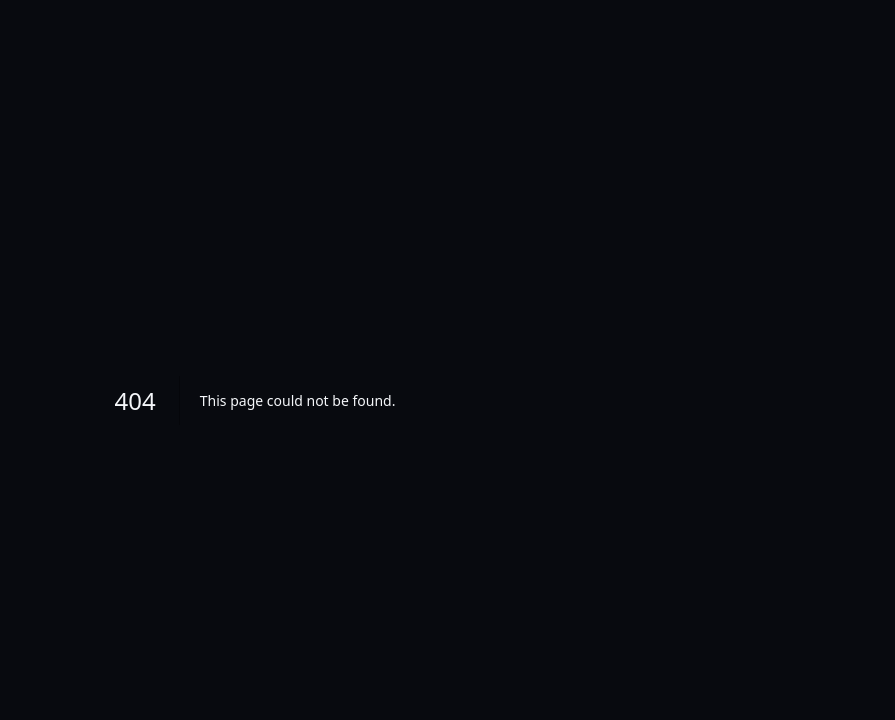
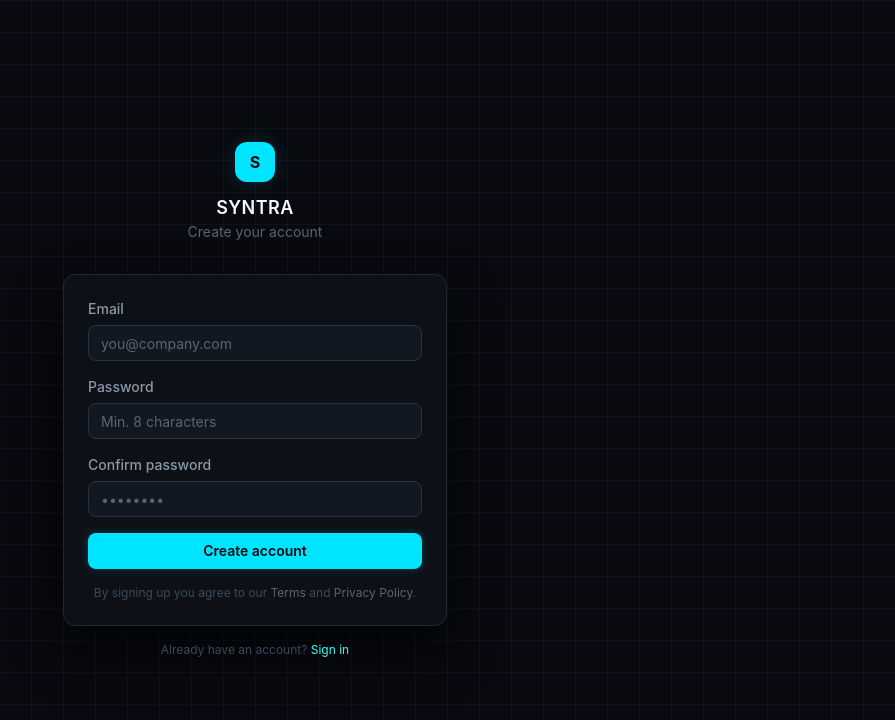
Before and after one commit to collins987/syntra, a Next.js app in the folder apps/web/: page /signup in a window 1280 px wide. Before the commit this address had no page. Shown: the top 720 px of the page, without its empty margins (385-1280 px from the left). Built offline with nearby package versions, Linux system fonts and the light colour scheme.

Commit message:
fix: CI placeholder env vars, skip deploy without Cloudflare, add signup page

```diff
--- /dev/null
+++ b/apps/web/src/app/signup/page.tsx
@@ -0,0 +1,35 @@
+import type { Metadata } from "next"
+import { SignupForm } from "./signup-form"
+
+export const metadata: Metadata = { title: "Create Account" }
+
+export default function SignupPage() {
+  return (
+    <div className="flex min-h-screen items-center justify-center bg-bg-base p-4">
+      <div className="pointer-events-none absolute inset-0 bg-[linear-gradient(rgba(30,41,53,0.3)_1px,transparent_1px),linear-gradient(90deg,rgba(30,41,53,0.3)_1px,transparent_1px)] bg-[size:32px_32px]" />
+
+      <div className="relative w-full max-w-sm">
+        <div className="mb-8 flex flex-col items-center gap-3">
+          <div className="flex h-10 w-10 items-center justify-center rounded-xl bg-cyan-500 shadow-glow">
+            <span className="text-base font-bold text-bg-base">S</span>
+          </div>
+          <div className="text-center">
+            <h1 className="text-lg font-semibold tracking-wide text-text-primary">SYNTRA</h1>
+            <p className="text-sm text-text-muted">Create your account</p>
+          </div>
+        </div>
+
+        <div className="rounded-xl border border-border-subtle bg-bg-surface p-6 shadow-modal">
+          <SignupForm />
+        </div>
+
+        <p className="mt-4 text-center text-xs text-text-disabled">
+          Already have an account?{" "}
+          <a href="/login" className="text-cyan-400 hover:text-cyan-300 transition-colors">
+            Sign in
+          </a>
+        </p>
+      </div>
+    </div>
+  )
+}
--- /dev/null
+++ b/apps/web/src/app/signup/signup-form.tsx
@@ -0,0 +1,139 @@
+"use client"
+
+import { useState } from "react"
+import { useRouter } from "next/navigation"
+import { createClient } from "@/lib/supabase/client"
+
+export function SignupForm() {
+  const router = useRouter()
+  const [email, setEmail] = useState("")
+  const [password, setPassword] = useState("")
+  const [confirm, setConfirm] = useState("")
+  const [error, setError] = useState("")
+  const [success, setSuccess] = useState(false)
+  const [loading, setLoading] = useState(false)
+
+  async function handleSubmit(e: React.FormEvent) {
+    e.preventDefault()
+    setError("")
+
+    if (password !== confirm) {
+      setError("Passwords do not match.")
+      return
+    }
+    if (password.length < 8) {
+      setError("Password must be at least 8 characters.")
+      return
+    }
+
+    setLoading(true)
+    const supabase = createClient()
+    const { error } = await supabase.auth.signUp({
+      email,
+      password,
+      options: {
+        emailRedirectTo: `${window.location.origin}/portal/dashboard`,
+      },
+    })
+
+    if (error) {
+      setError(error.message)
+      setLoading(false)
+      return
+    }
+
+    setSuccess(true)
+    setLoading(false)
+  }
+
+  if (success) {
+    return (
+      <div className="space-y-3 text-center">
+        <div className="flex h-10 w-10 items-center justify-center rounded-full bg-success-500/10 border border-success-500/20 mx-auto">
+          <span className="text-success-400 text-lg">✓</span>
+        </div>
+        <p className="text-sm font-medium text-text-primary">Check your email</p>
+        <p className="text-sm text-text-muted">
+          We sent a confirmation link to <span className="text-text-secondary">{email}</span>.
+          Click it to activate your account.
+        </p>
+        <a
+          href="/login"
+          className="mt-2 inline-flex h-9 w-full items-center justify-center rounded-md border border-border bg-transparent text-sm text-text-secondary hover:bg-bg-overlay transition-colors"
+        >
+          Back to sign in
+        </a>
+      </div>
+    )
+  }
+
+  return (
+    <form onSubmit={handleSubmit} className="space-y-4">
+      <div className="space-y-1.5">
+        <label htmlFor="email" className="block text-sm font-medium text-text-secondary">
+          Email
+        </label>
+        <input
+          id="email"
+          type="email"
+          value={email}
+          onChange={(e) => setEmail(e.target.value)}
+          placeholder="you@company.com"
+          required
+          className="flex h-9 w-full rounded-md border border-border bg-bg-elevated px-3 text-sm text-text-primary placeholder:text-text-muted transition-colors focus:border-cyan-500 focus:outline-none focus:ring-1 focus:ring-cyan-500/50"
+        />
+      </div>
+
+      <div className="space-y-1.5">
+        <label htmlFor="password" className="block text-sm font-medium text-text-secondary">
+          Password
+        </label>
+        <input
+          id="password"
+          type="password"
+          value={password}
+          onChange={(e) => setPassword(e.target.value)}
+          placeholder="Min. 8 characters"
+          required
+          className="flex h-9 w-full rounded-md border border-border bg-bg-elevated px-3 text-sm text-text-primary placeholder:text-text-muted transition-colors focus:border-cyan-500 focus:outline-none focus:ring-1 focus:ring-cyan-500/50"
+        />
+      </div>
+
+      <div className="space-y-1.5">
+        <label htmlFor="confirm" className="block text-sm font-medium text-text-secondary">
+          Confirm password
+        </label>
+        <input
+          id="confirm"
+          type="password"
+          value={confirm}
+          onChange={(e) => setConfirm(e.target.value)}
+          placeholder="••••••••"
+          required
+          className="flex h-9 w-full rounded-md border border-border bg-bg-elevated px-3 text-sm text-text-primary placeholder:text-text-muted transition-colors focus:border-cyan-500 focus:outline-none focus:ring-1 focus:ring-cyan-500/50"
+        />
+      </div>
+
+      {error && (
+        <div className="rounded-md border border-error-500/20 bg-error-500/10 px-3 py-2 text-sm text-error-400">
+          {error}
+        </div>
+      )}
+
+      <button
+        type="submit"
+        disabled={loading}
+        className="flex h-9 w-full items-center justify-center rounded-md bg-cyan-500 text-sm font-semibold text-bg-base shadow-glow-sm hover:bg-cyan-400 transition-colors disabled:opacity-50 disabled:cursor-not-allowed"
+      >
+        {loading ? "Creating account..." : "Create account"}
+      </button>
+
+      <p className="text-center text-xs text-text-disabled">
+        By signing up you agree to our{" "}
+        <a href="/legal/terms" className="text-text-muted hover:text-cyan-400 transition-colors">Terms</a>
+        {" "}and{" "}
+        <a href="/legal/privacy" className="text-text-muted hover:text-cyan-400 transition-colors">Privacy Policy</a>.
+      </p>
+    </form>
+  )
+}
```
